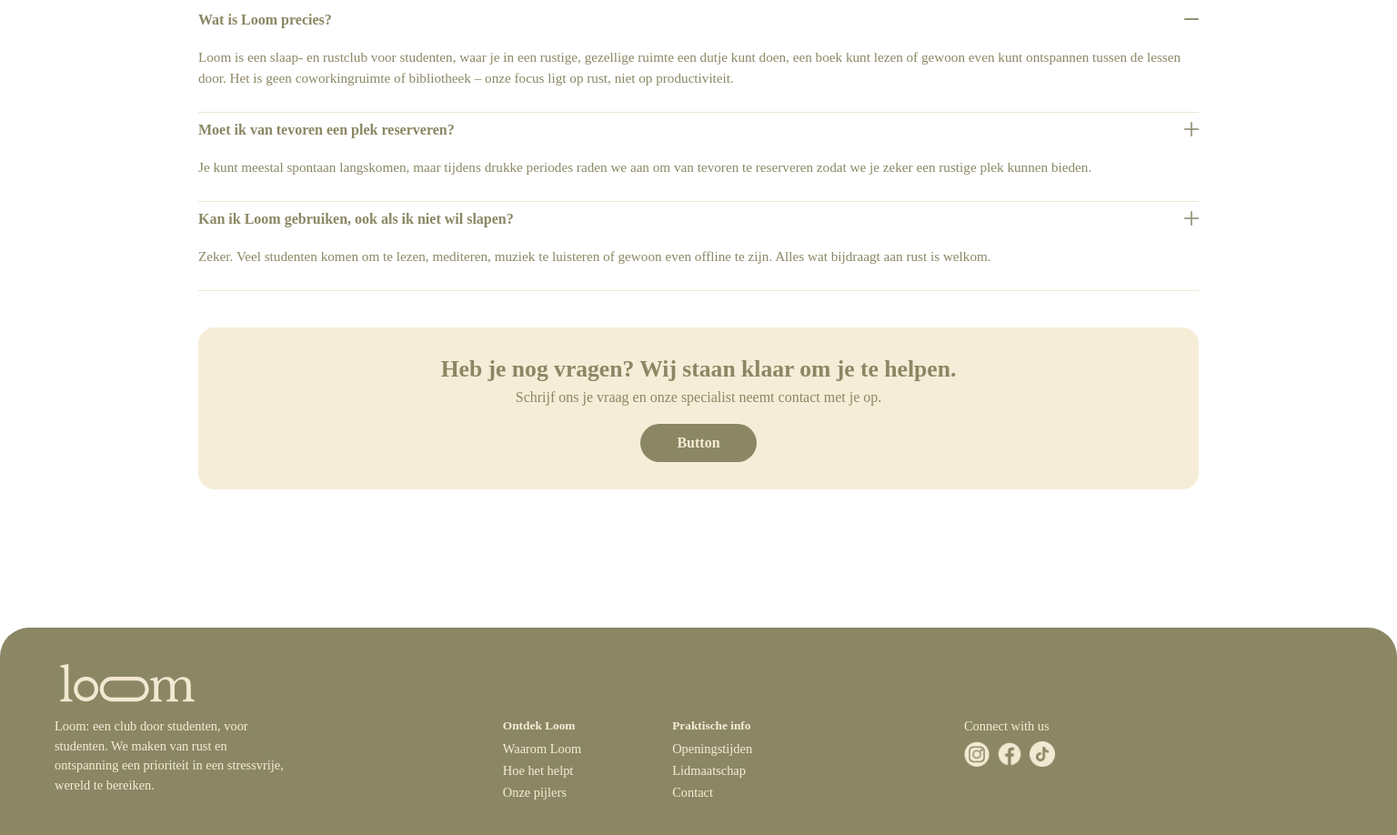
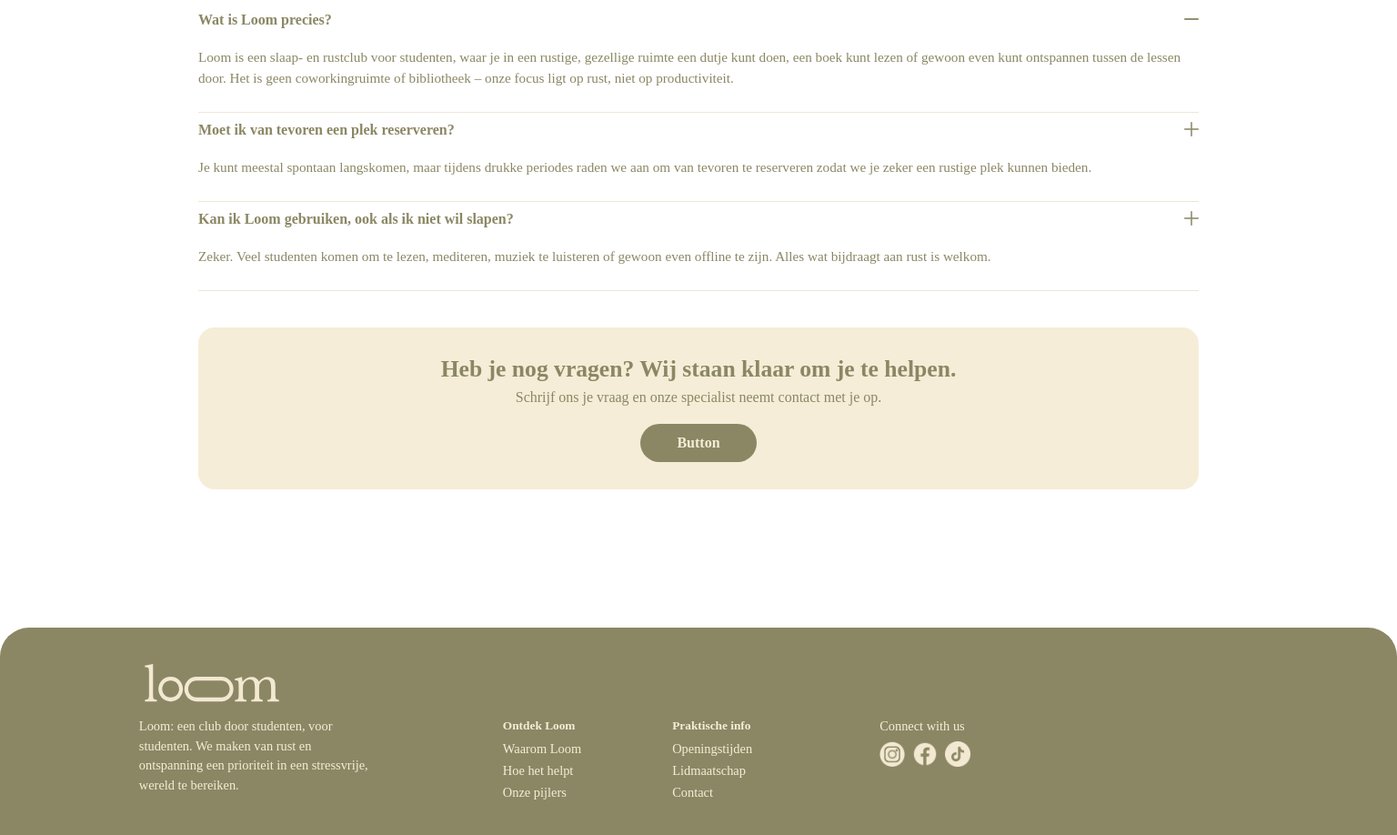
Before and after one commit to MiguelCelen/Loom-Website, a plain HTML site: page index.html in a window 1536 px wide. Shown: the part 4505-5423 px from the top of the page at 91% size. Drawn offline with Linux system fonts and the light colour scheme; a web font is replaced by a local one.

Commit message:
refine footer layout on desktop

```diff
--- a/style.css
+++ b/style.css
@@ -834,6 +834,11 @@
   .veelgestelde-vragen__contacttekst{
     margin-bottom: 20px;
   }
+  .voet__binnen{
+    display: flex;
+    justify-content: center;
+    gap: 140px;
+  }
   .voet__kolommen{
     flex:none;
     gap:100px;
```
